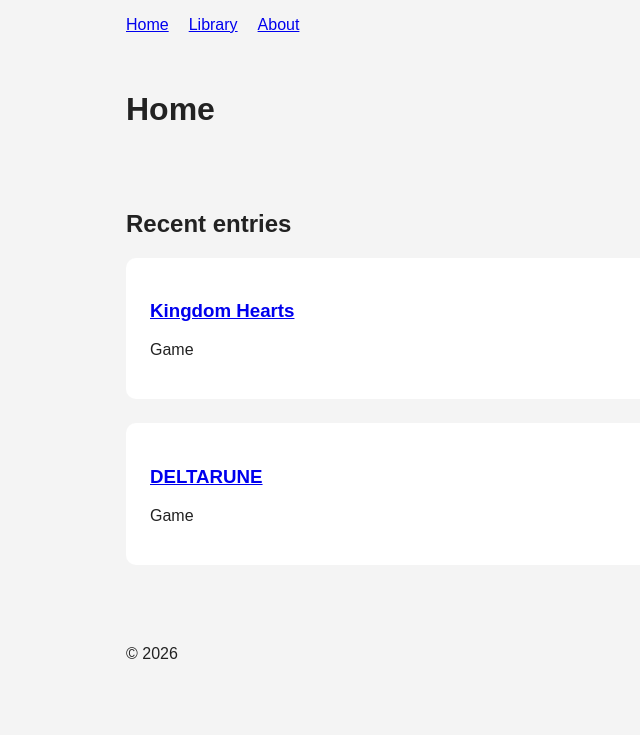
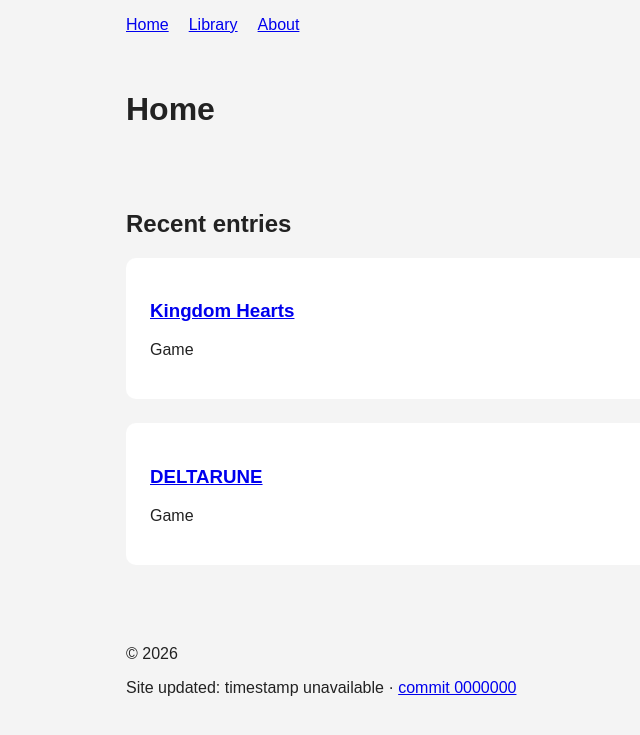
Before and after one commit to MeleeCloud/meleecloud.github.io, a Jekyll site: the page built from index.md, in a window 1280 px wide. Shown: the top 735 px of the page, without its empty margins (64-704 px from the left). Built offline with Jekyll 4.4.1, drawn with Linux system fonts in a browser that asks for light colours; part of the change alters nothing that is shown.

Commit message:
Update default.html

```diff
--- a/_layouts/default.html
+++ b/_layouts/default.html
@@ -26,8 +26,51 @@
     {{ content }}
   </main>
 
-  <footer>
+  <footer class="site-footer">
     <p>&copy; {{ site.time | date: "%Y" }}</p>
+
+    {% if site.github.build_revision %}
+      <p class="site-version">
+        Site updated:
+        <time id="commit-time">loading…</time>
+
+        ·
+
+        <a
+          href="{{ site.github.repository_url }}/commit/{{ site.github.build_revision }}"
+          title="{{ site.github.build_revision }}"
+        >
+          commit {{ site.github.build_revision | slice: 0, 7 }}
+        </a>
+      </p>
+
+      <script>
+        (() => {
+          const repository = "{{ site.github.repository_nwo }}";
+          const revision = "{{ site.github.build_revision }}";
+          const timeElement = document.querySelector("#commit-time");
+
+          fetch(`https://api.github.com/repos/${repository}/commits/${revision}`)
+            .then(response => {
+              if (!response.ok) throw new Error("Commit unavailable");
+              return response.json();
+            })
+            .then(commit => {
+              const timestamp = commit.commit.committer.date;
+              const date = new Date(timestamp);
+
+              timeElement.dateTime = timestamp;
+              timeElement.textContent = date.toLocaleString(undefined, {
+                dateStyle: "medium",
+                timeStyle: "short"
+              });
+            })
+            .catch(() => {
+              timeElement.textContent = "timestamp unavailable";
+            });
+        })();
+      </script>
+    {% endif %}
   </footer>
 </body>
 </html>
```
